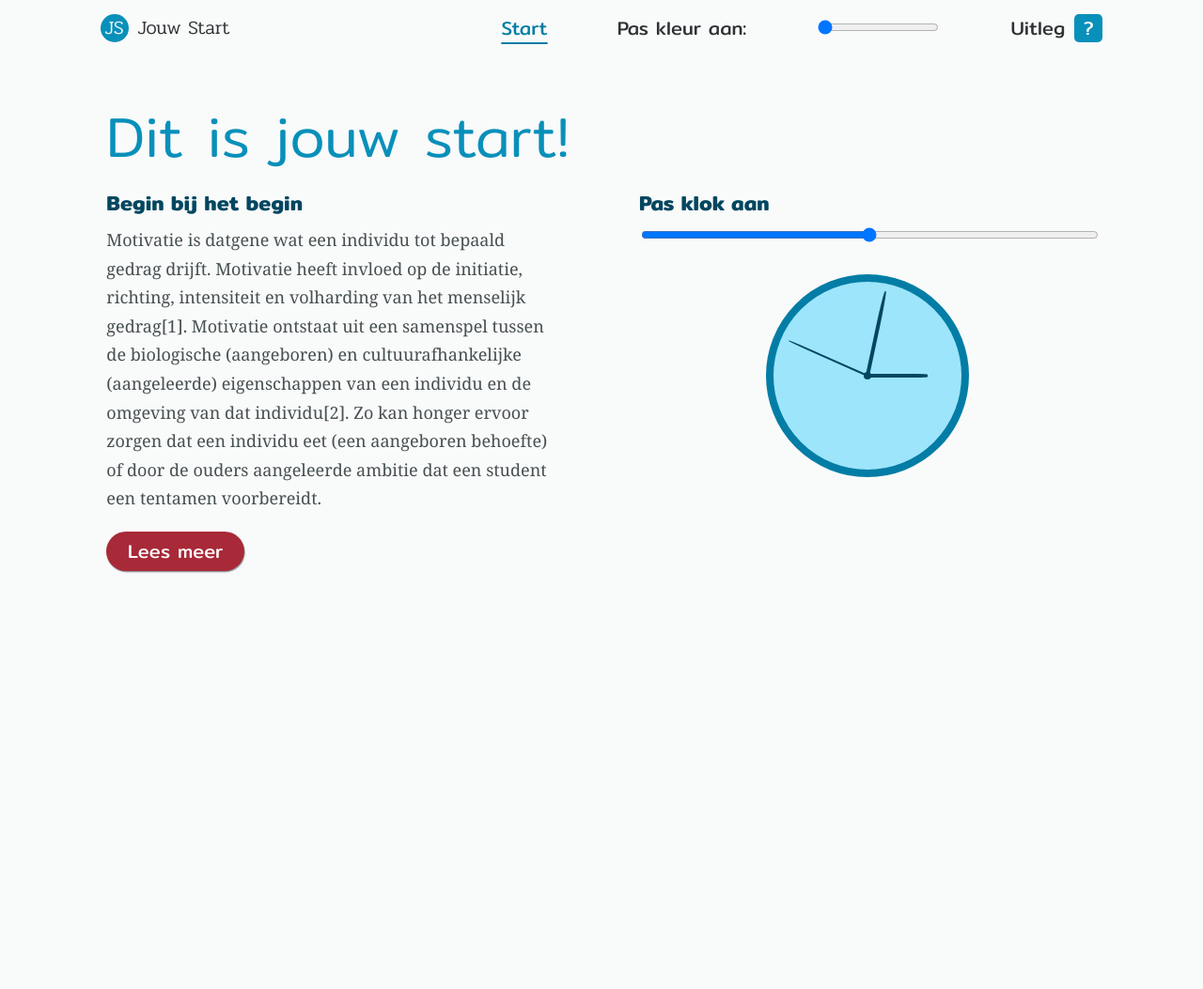
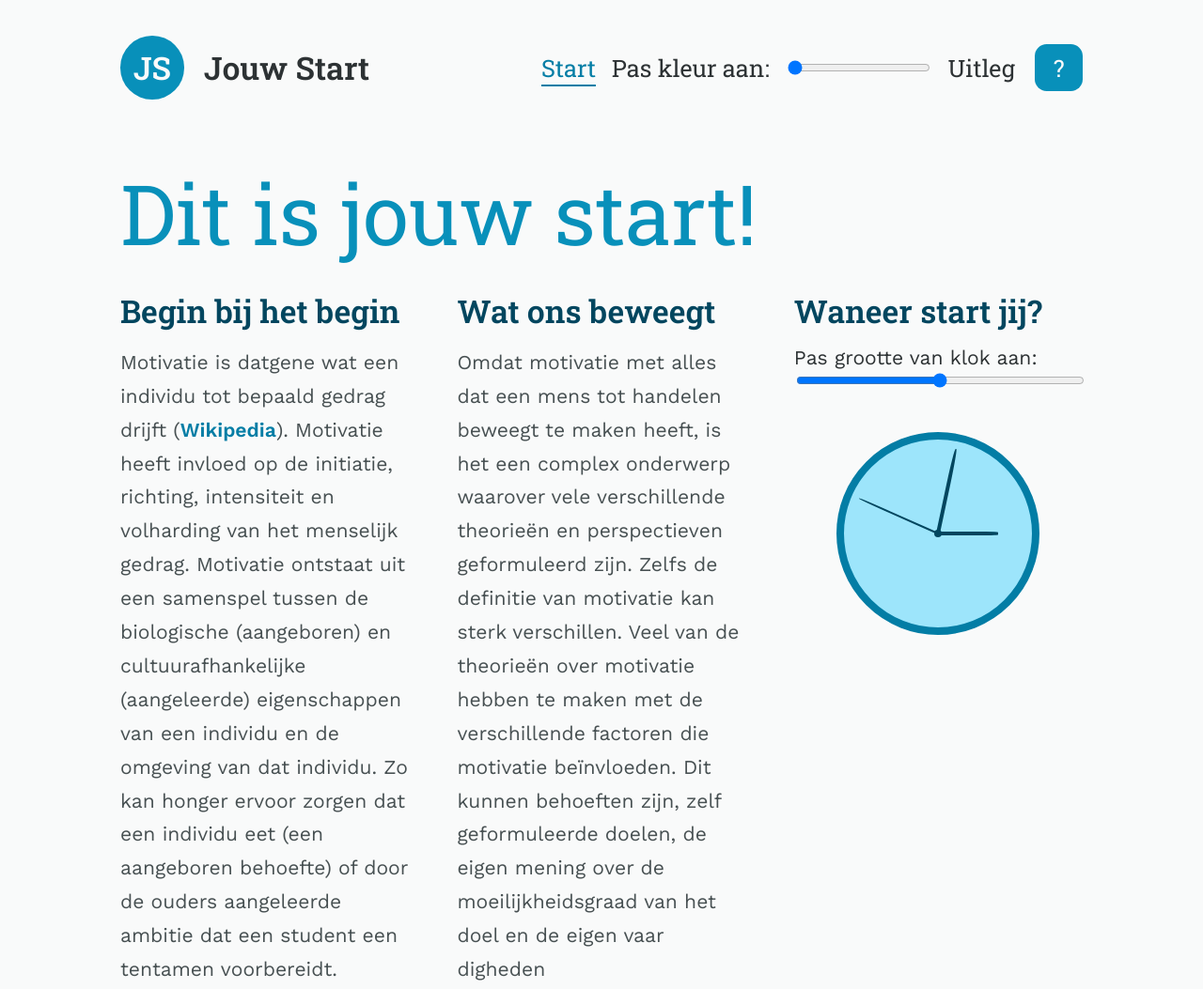
Before and after one commit to VerbindingMaken/jouwstart, a plain HTML site: page index.html in a window 1280 px wide. Shown: the top 1053 px of the page at 94% size. Before the commit the page ends 800 px from the top, so only its background shows below. Drawn offline with nearby package versions, Linux system fonts and the light colour scheme; a web font is replaced by a local one.

Commit message:
Responsive grid design and dynamic font size

```diff
--- a/index.html
+++ b/index.html
@@ -11,55 +11,47 @@
     <link rel="stylesheet" type="text/css" href="styles/index.css">
     <link rel="preconnect" href="https://fonts.googleapis.com">
     <link rel="preconnect" href="https://fonts.gstatic.com" crossorigin>
-    <link href="https://fonts.googleapis.com/css2?family=Maitree:wght@200;300;400;500;600;700&family=Mitr:wght@200;300;400;500;600;700&family=Pridi:wght@300;400;500&display=swap" rel="stylesheet">
+    <link href="https://fonts.googleapis.com/css2?family=Roboto+Slab:wght@200;300;400;500;600&family=Work+Sans:wght@200;300;400;500;600&display=swap" rel="stylesheet">
     <script src="scripts/index.js" defer="defer"></script>
     <script src="scripts/clock-app.js" defer="defer"></script>
 </head>
 
-<body id="main-container">
+<body>
     <header id="header">
+        <div id="logo-container">
             <div id="logo">
-            <div id="logo-image">JS</div>
-            <div id="logo=text">Jouw Start</div>
+                <div id="logo-image">
+                    <div id="logo-text">JS</div>
+                </div>
+                <div id="logo-full-text">Jouw Start</div>
+            </div>
         </div>
         <nav id="main-menu">
             <ul>
                 <li><a href="">Start</a></li>
                 <li><label for="color">Pas kleur aan:</label></li>
                 <li><input id="color" name="color" type="range" min="0" max="360" value="0"></li>
-                <li><a href="">Uitleg</a><div id="question"><a>?</a></div></li>
+                <li><a href="">Uitleg<span id="questionmark">?</span></a></li>
             </ul>
         </nav>
     </header>
     <main id="content">
         <h1 id="start-title">Dit is jouw start!</h1>
-    <div id="left-column">
+        <div id="first-paragraph">
             <h2>Begin bij het begin</h2>
-        <div class="first">
             <p>
-                Motivatie is datgene wat een individu tot bepaald gedrag drijft. Motivatie heeft invloed op de initiatie, richting, intensiteit en volharding van het menselijk gedrag[1]. Motivatie ontstaat uit een samenspel tussen de biologische (aangeboren) en cultuurafhankelijke (aangeleerde) eigenschappen van een individu en de omgeving van dat individu[2]. Zo kan honger ervoor zorgen dat een individu eet (een aangeboren behoefte) of door de ouders aangeleerde ambitie dat een student een tentamen voorbereidt.
+                Motivatie is datgene wat een individu tot bepaald gedrag drijft (<a href="https://nl.wikipedia.org/wiki/Motivatie" target="_blank">Wikipedia</a>). Motivatie heeft invloed op de initiatie, richting, intensiteit en volharding van het menselijk gedrag. Motivatie ontstaat uit een samenspel tussen de biologische (aangeboren) en cultuurafhankelijke (aangeleerde) eigenschappen van een individu en de omgeving van dat individu. Zo kan honger ervoor zorgen dat een individu eet (een aangeboren behoefte) of door de ouders aangeleerde ambitie dat een student een tentamen voorbereidt.
             </p>
         </div>
-        <div class="second">
-            <br>
+        <div id="second-paragraph">
+            <h2>Wat ons beweegt</h2>
             <p>
-                Omdat motivatie met alles dat een mens tot handelen beweegt te maken heeft, is het een complex onderwerp waarover vele verschillende theorieën en perspectieven geformuleerd zijn. Zelfs de definitie van motivatie kan sterk verschillen[2]. Veel van de theorieën over motivatie hebben te maken met de verschillende factoren die motivatie beïnvloeden. Dit kunnen behoeften zijn, zelf geformuleerde doelen, de eigen mening over de moeilijkheidsgraad van het doel en de eigen vaar digheden
-            </p>
-            <p>
-                Een vaak gehanteerd onderscheid van verschillende soorten bronnen van motivatie is dat tussen intrinsieke en extrinsieke motivatie. De theoretische afbakening tussen deze twee begrippen is niet altijd helder[3]. Volgens de zelfbeschikkingstheorie ontstaat extrinsieke motivatie vanuit een externe bron, bijvoorbeeld het vooruitzicht op een beloning of een straf bij een bepaalde handeling. Bij intrinsieke motivatie komt de motivatie vanuit de persoon zelf.
-            </p>
-            <br>
-            <p>
-                Deze handelt niet om een externe beloning te bemachtigen of een straf te ontkomen, maar vanwege de intrinsieke waarde van de activiteit op het moment zelf of voor het behalen van een doel in de toekomst[2]. Metaforisch beschreven: bij intrinsieke motivatie draait het om het spel, en bij extrinsieke motivatie om de knikkers.
-            </p>
-            <br>
-            <p>
-                Naast een verschil in hun oorspronkelijke bron zijn er ook verschillen tussen de werking van intrinsieke en extrinsieke motivatie. Mensen die in een situatie intrinsiek handelen zijn volgens de zelfbeschikkingstheorie onder andere creatiever, hebben een hogere inzet, hogere gevoelens van zelfcompetentie en trots en meer plezier in hun taakuitvoering. Extrinsieke motivatie kan de intrinsieke motivatie verdringen
+                Omdat motivatie met alles dat een mens tot handelen beweegt te maken heeft, is het een complex onderwerp waarover vele verschillende theorieën en perspectieven geformuleerd zijn. Zelfs de definitie van motivatie kan sterk verschillen. Veel van de theorieën over motivatie hebben te maken met de verschillende factoren die motivatie beïnvloeden. Dit kunnen behoeften zijn, zelf geformuleerde doelen, de eigen mening over de moeilijkheidsgraad van het doel en de eigen vaar digheden
             </p>
         </div>
-    </div>
-    <div id="right-column">
-        <label for="size"><h2>Pas klok aan</h2></label>
+        <div id="clock-container">
+            <h2>Waneer start jij?</h2>
+            <label for="size">Pas grootte van klok aan:</label>
             <input id="clock-size" name="size" type="range" min="100" max="300">
             <div id="clock-app">
                 <div id="clock-body">
@@ -71,10 +63,30 @@
                     </div>
                 </div>
             </div>
-
-
         </div>
-    <button id="show-offer">Lees meer</button>
+        <div id="third-paragraph">
+            <h2>Jouw eigen motivatie</h2>
+            <p>
+                Een vaak gehanteerd onderscheid van verschillende soorten bronnen van motivatie is dat tussen intrinsieke en extrinsieke motivatie. De theoretische afbakening tussen deze twee begrippen is niet altijd helder. Volgens de zelfbeschikkingstheorie ontstaat extrinsieke motivatie vanuit een externe bron, bijvoorbeeld het vooruitzicht op een beloning of een straf bij een bepaalde handeling. Bij intrinsieke motivatie komt de motivatie vanuit de persoon zelf.
+            </p>
+        </div>
+        <div id="video-section">
+            <div id="video-container">
+                <iframe width="1110" height="624" src="https://www.youtube.com/embed/jiqXhIuNmuI" title="YouTube video player" frameborder="0" allow="accelerometer; autoplay; clipboard-write; encrypted-media; gyroscope; picture-in-picture" allowfullscreen></iframe>
+            </div>
+        </div>
+        <div id="fourth-paragraph">
+            <h2>Het spel en de knikkers</h2>
+            <p>
+                Metaforisch beschreven: bij intrinsieke motivatie draait het om het spel, en bij extrinsieke motivatie om de knikkers.
+            </p>
+        </div>
+        <div id="fifth-paragraph">
+            <h2>Creativiteit</h2>
+            <p>
+                Naast een verschil in hun oorspronkelijke bron zijn er ook verschillen tussen de werking van intrinsieke en extrinsieke motivatie. Mensen die in een situatie intrinsiek handelen zijn volgens de zelfbeschikkingstheorie onder andere creatiever, hebben een hogere inzet, hogere gevoelens van zelfcompetentie en trots en meer plezier in hun taakuitvoering. Extrinsieke motivatie kan de intrinsieke motivatie verdringen
+            </p>
+        </div>
     </main>
     <footer id="footer">
         <div id="footer-menu"></div>
--- a/styles/index.css
+++ b/styles/index.css
@@ -4,88 +4,228 @@
 @import url("clock.css");
 
 /* Main layout */
-
+body {
+    margin: 0 10vw;
+}
 
 #header {
-    min-height: 6rem;
     display: grid;
     grid-template-columns: repeat(12, 1fr);
-    grid-template-rows: minmax(2rem, 1fr);
+    grid-template-rows: auto;
+    gap: 3vh 4vw;
+    min-height: 10vh;
+    margin-bottom: 4vh;
+    margin-top: 4vh;
+}
+#logo-container {
+    grid-row: 1/ 2;
+    grid-column: 1/ 5;
+    height: 100%;
+    display: flex;
+    align-items: center;
+    justify-content: start;
 }
 #logo {
-    grid-column: 2/ 4;
+
+    height: 2em;
     display: flex;
     flex-flow: row wrap;
-    align-content: center;
+}
+
+#logo-full-text {
+    align-self: center;
 }
 #logo-image {
     background-color: hsl(var(--light-blue));
     border-radius: 50%;
-    width: 3rem;
-    height: 3rem;
+    width: 2em;
+    height: 2em;
     margin-right: 1rem;
     color: hsl(var(--light-background));
-    text-align: center;
+    display: flex;
+    flex-flow: row wrap;
+    justify-content: center;
+    align-content: center;
 }
-
 #main-menu {
-    grid-column: 6/ 12;
+    grid-row: 1 / 2;
+    grid-column: 6/ 13;
 }
 #main-menu ul {
     display: flex;
     flex-flow: row wrap;
     justify-content: space-between;
+    align-items: center;
+    height: 100%;
+}
+
+#main-menu ul li {
+    display: flex;
+    flex-flow: row wrap;
+    justify-content: center;
     align-content: center;
-    height: 100%;
 }
 #main-menu ul li:first-child a {
     color: hsl(var(--mid-blue));
     text-decoration: underline 2px hsl(var(--mid-blue));
     text-underline-offset: 8px;
 }
-#main-menu ul li:last-child {
-    display: flex;
-    flex-flow: row wrap;
-    text-align: center;
+
+#color {
+    width: 6em;
 }
 
-#question {
+#main-menu ul li:last-child a {
+    display: flex;
+    justify-content: space-between;
+    align-items: center;
+}
+
+#questionmark {
+    display: flex;
+    align-items: center;
+    justify-content: center;
     background-color: hsl(var(--light-blue));
-    border-radius: .5rem;
-    width: 3rem;
-    height: 3rem;
+    border-radius: .5em;
+    width: 2em;
+    height: 2em;
     color: hsl(var(--light-background));
     margin-left: 1rem;
 
 }
+/* CONTENT */
+
 #content {
-    margin-top: 4rem;
     display: grid;
     grid-template-columns: repeat(12, 1fr);
-    grid-template-rows: minmax(2rem, 1fr);
-    gap: 1rem 8rem;
+    grid-template-rows: auto;
+    gap: 3vh 4vw;
+    min-height: 10vh;
 }
+
+/* Phone */
+
 #start-title {
-    grid-row: 1/ 2;
-    grid-column: 2/ 12;
+    grid-row: 2 / 3;
+    grid-column: 1/ 13;
 }
-#left-column {
-    grid-row: 2/ 3;
-    grid-column: 2/ 7;
+#first-paragraph {
+    grid-row: 3/ 4;
+    grid-column: 1/ 13;
 }
-#right-column {
-    grid-row: 2/ 3;
-    grid-column: 7/ 12;
+#second-paragraph {
+    grid-row: 4/ 5;
+    grid-column: 1/ 13;
 }
-#show-offer {
-    grid-row: 4/ 5;
-    grid-column: 2/ 4;
+#clock-container {
+    grid-row: 5/ 6;
+    grid-column: 1/ 13;
 }
+#third-paragraph {
+    grid-row: 6/ 7;
+    grid-column: 1/ 13;
+}
+#video-section {
+    grid-row: 7/ 8;
+    grid-column: 1/ 13;
+}
+#fourth-paragraph {
+    grid-row: 8/ 9;
+    grid-column: 1/ 13;
+}
+#fifth-paragraph {
+    grid-row: 9/ 10;
+    grid-column: 1/ 13;
+}
+#video-section {
+   height: 100%;
+   display: grid;
+   align-content: center;
+}
+#video-container {
+    padding-top: 56.25%;
+    background-color: blue;
+    position: relative;
+}
+#video-container iframe {
+    width: 100%;
+    height: 100%;
+    position: absolute;
+    top: 0;
+    left: 0;
+}
+
+/* PC and Laptop */
+
+@media (min-width: 1008px) {
+    #first-paragraph {
+        grid-row: 3/ 4;
+        grid-column: 1/ 5;
+    }
+    #second-paragraph {
+        grid-row: 3/ 4;
+        grid-column: 5/ 9;
+    }
+    #clock-container {
+        grid-row: 3/ 4;
+        grid-column: 9/ 13;
+    }
+    #third-paragraph {
+        grid-row: 4/ 5;
+        grid-column: 1/ 5;
+    }
+    #video-section {
+        grid-row: 4/ 5;
+        grid-column: 5/ 13;
+    }
+    #fourth-paragraph {
+        grid-row: 5/ 6;
+        grid-column: 1/ 7;
+    }
+    #fifth-paragraph {
+        grid-row:  5/ 6;
+        grid-column: 7/ 13;
+    }
+ }
+
+ /* Tablets */
+
+ @media (min-width: 641px) and (max-width: 1007px) {
+    #first-paragraph {
+        grid-row: 3/ 4;
+        grid-column: 1/ 7;
+    }
+    #clock-container {
+        grid-row: 3/ 4;
+        grid-column: 7/ 13;
+    }
+    #second-paragraph {
+        grid-row: 4/ 5;
+        grid-column: 1/ 7;
+    }
+    #third-paragraph {
+        grid-row: 4/ 5;
+        grid-column: 7/ 13;
+    }
+    #video-section {
+        grid-row: 5/ 6;
+        grid-column: 1/ 13;
+    }
+    #fourth-paragraph {
+        grid-row: 6/ 7;
+        grid-column: 1/ 7;
+    }
+    #fifth-paragraph {
+        grid-row:  6/ 7;
+        grid-column: 7/ 13;
+    }
+ }
+
 
 /* Styling of elements */
 button {
-    padding: .6rem 0 .6rem 0;
-    border-radius: 3rem;
+    padding: .3em .6em;
+    border-radius: 3em;
     border: none;
     background-color: hsl(var(--svg-red));
     color: white;
--- a/styles/typography.css
+++ b/styles/typography.css
@@ -1,49 +1,50 @@
 html {
-	font-size: 62.5%;
+	font-size: calc(1em + .4vw);
 }
 body {
-	font-family: Verdana, sans-serif;
-	font-size: 1.4rem;
-    line-height: 1.5;
+	font-family: 'Work Sans', Verdana, sans-serif;
 	color: hsl(var(--dark-grey));
 }
 
 #logo {
-	font-family: 'Pridi', Georgia, serif;
-	font-weight: 300;
-	font-size: 2rem;
+	font-family: 'Roboto Slab', Georgia, serif;
+	font-weight: 600;
+	font-size: 1.6em;
 }
 
 h1,
 h2,
 nav ul li,
 button {
-	font-family: 'Mitr', Verdana, sans-serif;
+	font-family: 'Roboto Slab', Georgia, serif;
 }
 nav ul li {
 	font-weight: 400;
-	font-size: 2rem;
+	font-size: 1.2em;
 }
 h1 {
-	font-weight: 300;
-	font-size: 6rem;
+	font-weight: 400;
+	font-size: 4.2em;
 	color: hsl(var(--light-blue));
 }
 h2 {
 	font-weight: 600;
-	font-size: 2.2rem;
+	font-size: 1.6em;
 	color: hsl(var(--dark-blue));
 	margin-bottom: .7rem;
 }
 
 p {
-	font-family: 'Maitree', Georgia, serif;
 	font-weight: 400;
-	font-size: 1.8rem;
+	font-size: 1em;
 	color: hsl(var(--mid-grey));
 	line-height: 1.7;
 }
+p a {
+	color: hsl(var(--mid-blue));
+	font-weight: 600;
+}
 button {
 	font-weight: 400;
-	font-size: 2rem;
+	font-size: 1.2em;
 }
```
Lines whose indentation alone changed are shown as unchanged.
